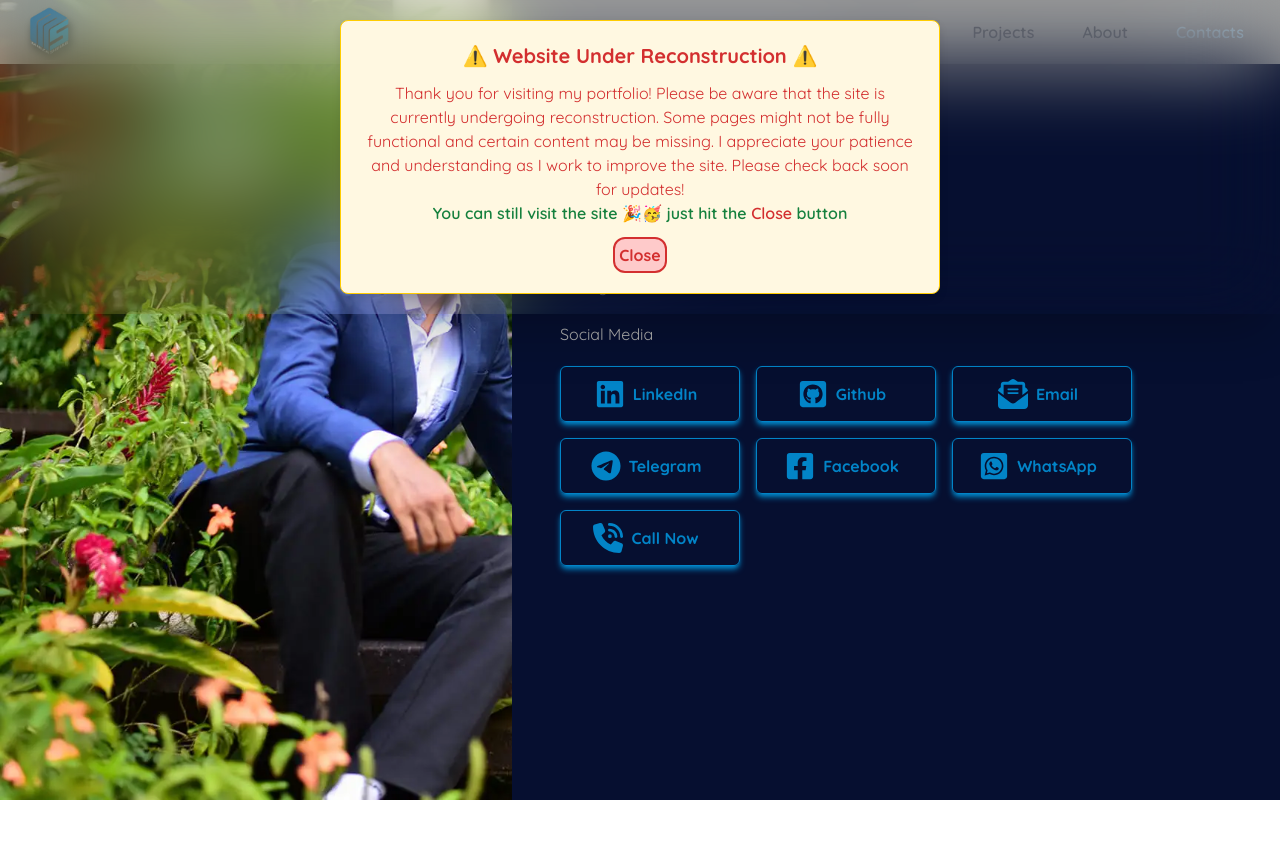
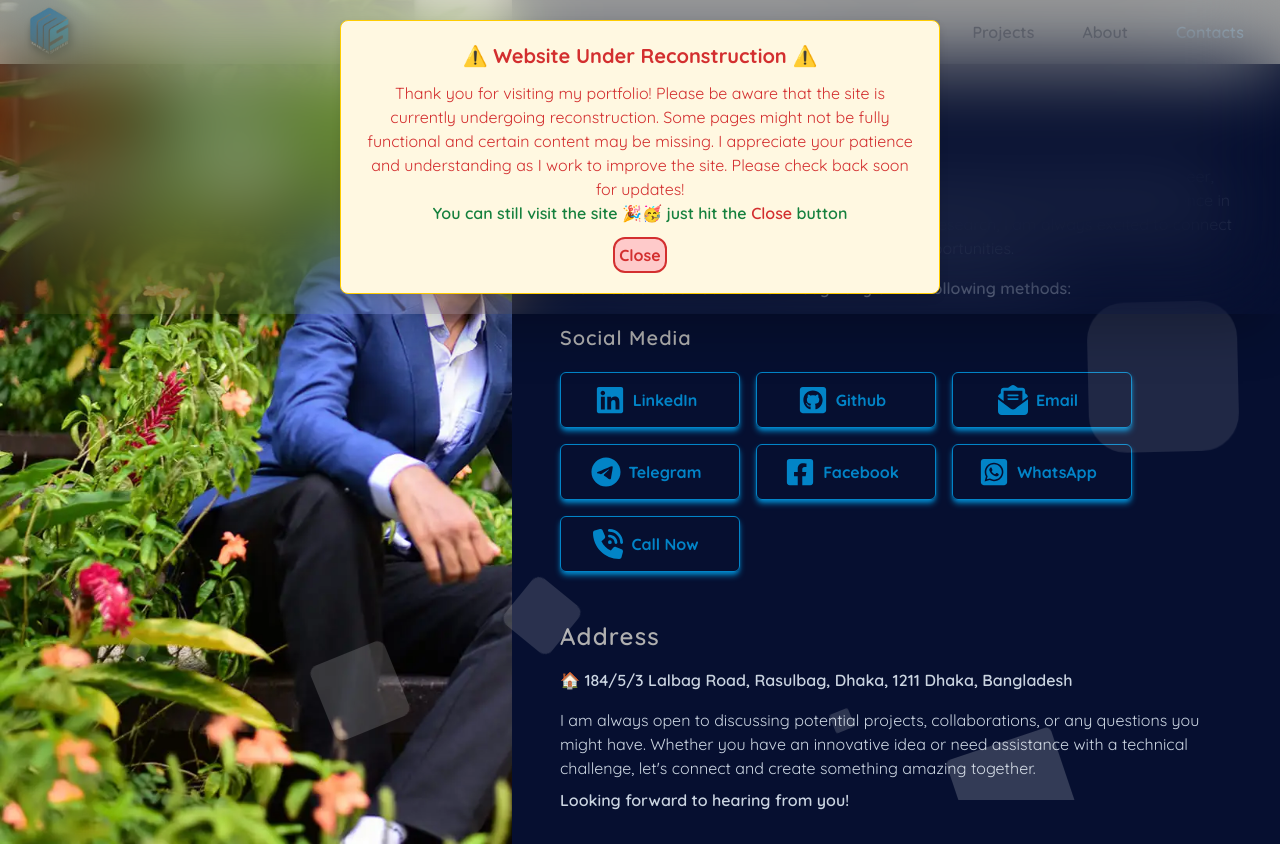
Before and after one commit to MdMirzaShihab/MyPortfolio, a React (Vite) app: page /contact in a window 1280 px wide. Before the commit the page ends 800 px from the top, so only its background shows below. Built offline with nearby package versions, Linux system fonts and the light colour scheme.

Commit message:
Contact Page done

```diff
--- a/src/components/Contact.jsx
+++ b/src/components/Contact.jsx
@@ -1,111 +1,171 @@
-import React from 'react'
+import React from "react";
 import img from "../assets/contactImgLg.webp";
 import { motion } from "framer-motion";
 
 const Contact = () => {
   return (
-    <div className="bg-[#060f30]">
+    <div className="bg-[#060f30] area">
       <div className="flex justify-center min-h-screen">
-      <div className="hidden bg-cover lg:block lg:w-2/5" style={{
-    backgroundImage: `url(${img})`, }}>
-      </div>
+        <div
+          className="hidden bg-cover lg:block lg:w-2/5"
+          style={{
+            backgroundImage: `url(${img})`,
+          }}></div>
         <div className="flex items-center w-full max-w-3xl p-8 mx-auto lg:px-12 lg:w-3/5">
-        <div className="w-full">
-          <h1 className="text-2xl font-semibold tracking-wider text-slate-400 capitalize">
+          <div className="w-full pt-20">
+             <ul className="circles">
+                    <li></li>
+                    <li></li>
+                    <li></li>
+                    <li></li>
+                    <li></li>
+                    <li></li>
+                    <li></li>
+                    <li></li>
+                    <li></li>
+                    <li></li>
+            </ul>
+            <h1 className="text-3xl font-semibold tracking-wider text-gray-200">
               Contact Me.
             </h1>
             <p className="mt-4 text-slate-300">
-            Let’s get .
+              Thank you for visiting my portfolio! I'm Md Mirza Shihab, a
+              passionate software engineer, certified Scrum Master, and aspiring
+              educator and researcher. With extensive experience in software
+              development, project management, and research, I am always excited
+              to connect with like-minded professionals and explore new
+              opportunities.
+            </p>
+            <p className="mt-4 text-md font-semibold text-slate-300">
+              Feel free to reach out to me through any of the following methods:
             </p>
             <div className="mt-6">
-            <h1 className="text-gray-200">Social Media</h1>
+              <h1 className="text-xl font-semibold tracking-wider text-gray-200">
+                Social Media
+              </h1>
               <div className="mt-3 md:flex md:items-center flex-wrap md:-mx-2">
-            <a href='https://www.linkedin.com/in/mdmirza/' target='blank'>
-              <motion.button className="flex justify-center items-center w-full px-4 py-3 text-[#0284c7] rounded-md md:w-[180px] md:mx-2 md:my-2 border border-[#0284c7] shadow-[#0284c7] shadow-md"  whileHover={{ scale: 1.1 }}
+                <a href="https://www.linkedin.com/in/mdmirza/" target="blank">
+                  <motion.button
+                    className="flex justify-center items-center w-full px-4 py-3 text-[#0284c7] rounded-md md:w-[180px] md:mx-2 md:my-2 border border-[#0284c7] shadow-[#0284c7] shadow-md"
+                    whileHover={{ scale: 1.1 }}
                     whileTap={{ scale: 0.9 }}>
-              <svg className="w-[30px] h-[30px] fill-[#0284c7]" viewBox="0 0 448 512" xmlns="http://www.w3.org/2000/svg">
+                    <svg
+                      className="w-[30px] h-[30px] fill-[#0284c7]"
+                      viewBox="0 0 448 512"
+                      xmlns="http://www.w3.org/2000/svg">
                       {/*! Font Awesome Free 6.4.2 by @fontawesome - https://fontawesome.com License - https://fontawesome.com/license (Commercial License) Copyright 2023 Fonticons, Inc. */}
                       <path d="M416 32H31.9C14.3 32 0 46.5 0 64.3v383.4C0 465.5 14.3 480 31.9 480H416c17.6 0 32-14.5 32-32.3V64.3c0-17.8-14.4-32.3-32-32.3zM135.4 416H69V202.2h66.5V416zm-33.2-243c-21.3 0-38.5-17.3-38.5-38.5S80.9 96 102.2 96c21.2 0 38.5 17.3 38.5 38.5 0 21.3-17.2 38.5-38.5 38.5zm282.1 243h-66.4V312c0-24.8-.5-56.7-34.5-56.7-34.6 0-39.9 27-39.9 54.9V416h-66.4V202.2h63.7v29.2h.9c8.9-16.8 30.6-34.5 62.9-34.5 67.2 0 79.7 44.3 79.7 101.9V416z"></path>
-
                     </svg>
-                   <span className="mx-2 font-bold">
-                                LinkedIn
-                            </span>
+                    <span className="mx-2 font-bold">LinkedIn</span>
                   </motion.button>
                 </a>
-              <a href='https://github.com/MdMirzaShihab' target='blank'>
-              <motion.button className="flex justify-center items-center w-full px-4 py-3 text-[#0284c7] rounded-md md:w-[180px] md:mx-2 md:my-2 border border-[#0284c7] shadow-[#0284c7] shadow-md"  whileHover={{ scale: 1.1 }}
+                <a href="https://github.com/MdMirzaShihab" target="blank">
+                  <motion.button
+                    className="flex justify-center items-center w-full px-4 py-3 text-[#0284c7] rounded-md md:w-[180px] md:mx-2 md:my-2 border border-[#0284c7] shadow-[#0284c7] shadow-md"
+                    whileHover={{ scale: 1.1 }}
                     whileTap={{ scale: 0.9 }}>
- <svg className="w-[30px] h-[30px] fill-[#0284c7]" viewBox="0 0 448 512" xmlns="http://www.w3.org/2000/svg">
+                    <svg
+                      className="w-[30px] h-[30px] fill-[#0284c7]"
+                      viewBox="0 0 448 512"
+                      xmlns="http://www.w3.org/2000/svg">
                       {/*! Font Awesome Free 6.4.2 by @fontawesome - https://fontawesome.com License - https://fontawesome.com/license (Commercial License) Copyright 2023 Fonticons, Inc. */}
                       <path d="M400 32H48C21.5 32 0 53.5 0 80v352c0 26.5 21.5 48 48 48h352c26.5 0 48-21.5 48-48V80c0-26.5-21.5-48-48-48zM277.3 415.7c-8.4 1.5-11.5-3.7-11.5-8 0-5.4.2-33 .2-55.3 0-15.6-5.2-25.5-11.3-30.7 37-4.1 76-9.2 76-73.1 0-18.2-6.5-27.3-17.1-39 1.7-4.3 7.4-22-1.7-45-13.9-4.3-45.7 17.9-45.7 17.9-13.2-3.7-27.5-5.6-41.6-5.6-14.1 0-28.4 1.9-41.6 5.6 0 0-31.8-22.2-45.7-17.9-9.1 22.9-3.5 40.6-1.7 45-10.6 11.7-15.6 20.8-15.6 39 0 63.6 37.3 69 74.3 73.1-4.8 4.3-9.1 11.7-10.6 22.3-9.5 4.3-33.8 11.7-48.3-13.9-9.1-15.8-25.5-17.1-25.5-17.1-16.2-.2-1.1 10.2-1.1 10.2 10.8 5 18.4 24.2 18.4 24.2 9.7 29.7 56.1 19.7 56.1 19.7 0 13.9.2 36.5.2 40.6 0 4.3-3 9.5-11.5 8-66-22.1-112.2-84.9-112.2-158.3 0-91.8 70.2-161.5 162-161.5S388 165.6 388 257.4c.1 73.4-44.7 136.3-110.7 158.3zm-98.1-61.1c-1.9.4-3.7-.4-3.9-1.7-.2-1.5 1.1-2.8 3-3.2 1.9-.2 3.7.6 3.9 1.9.3 1.3-1 2.6-3 3zm-9.5-.9c0 1.3-1.5 2.4-3.5 2.4-2.2.2-3.7-.9-3.7-2.4 0-1.3 1.5-2.4 3.5-2.4 1.9-.2 3.7.9 3.7 2.4zm-13.7-1.1c-.4 1.3-2.4 1.9-4.1 1.3-1.9-.4-3.2-1.9-2.8-3.2.4-1.3 2.4-1.9 4.1-1.5 2 .6 3.3 2.1 2.8 3.4zm-12.3-5.4c-.9 1.1-2.8.9-4.3-.6-1.5-1.3-1.9-3.2-.9-4.1.9-1.1 2.8-.9 4.3.6 1.3 1.3 1.8 3.3.9 4.1zm-9.1-9.1c-.9.6-2.6 0-3.7-1.5s-1.1-3.2 0-3.9c1.1-.9 2.8-.2 3.7 1.3 1.1 1.5 1.1 3.3 0 4.1zm-6.5-9.7c-.9.9-2.4.4-3.5-.6-1.1-1.3-1.3-2.8-.4-3.5.9-.9 2.4-.4 3.5.6 1.1 1.3 1.3 2.8.4 3.5zm-6.7-7.4c-.4.9-1.7 1.1-2.8.4-1.3-.6-1.9-1.7-1.5-2.6.4-.6 1.5-.9 2.8-.4 1.3.7 1.9 1.8 1.5 2.6z"></path>
                     </svg>
-                   <span className="mx-2 font-bold">
-                                Github
-                            </span>
+                    <span className="mx-2 font-bold">Github</span>
                   </motion.button>
                 </a>
-              <a href="mailto:contact@mirzashihab.com" target='blank'>
-              <motion.button className="flex justify-center items-center w-full px-4 py-3 text-[#0284c7] rounded-md md:w-[180px] md:mx-2 md:my-2 border border-[#0284c7] shadow-[#0284c7] shadow-md"  whileHover={{ scale: 1.1 }}
+                <a href="mailto:contact@mirzashihab.com" target="blank">
+                  <motion.button
+                    className="flex justify-center items-center w-full px-4 py-3 text-[#0284c7] rounded-md md:w-[180px] md:mx-2 md:my-2 border border-[#0284c7] shadow-[#0284c7] shadow-md"
+                    whileHover={{ scale: 1.1 }}
                     whileTap={{ scale: 0.9 }}>
-<svg className="w-[30px] h-[30px] fill-[#0284c7]" viewBox="0 0 512 512" xmlns="http://www.w3.org/2000/svg">
+                    <svg
+                      className="w-[30px] h-[30px] fill-[#0284c7]"
+                      viewBox="0 0 512 512"
+                      xmlns="http://www.w3.org/2000/svg">
                       <path d="M215.4 96H144 107.8 96v8.8V144v40.4 89L.2 202.5c1.6-18.1 10.9-34.9 25.7-45.8L48 140.3V96c0-26.5 21.5-48 48-48h76.6l49.9-36.9C232.2 3.9 243.9 0 256 0s23.8 3.9 33.5 11L339.4 48H416c26.5 0 48 21.5 48 48v44.3l22.1 16.4c14.8 10.9 24.1 27.7 25.7 45.8L416 273.4v-89V144 104.8 96H404.2 368 296.6 215.4zM0 448V242.1L217.6 403.3c11.1 8.2 24.6 12.7 38.4 12.7s27.3-4.4 38.4-12.7L512 242.1V448v0c0 35.3-28.7 64-64 64H64c-35.3 0-64-28.7-64-64v0zM176 160H336c8.8 0 16 7.2 16 16s-7.2 16-16 16H176c-8.8 0-16-7.2-16-16s7.2-16 16-16zm0 64H336c8.8 0 16 7.2 16 16s-7.2 16-16 16H176c-8.8 0-16-7.2-16-16s7.2-16 16-16z"></path>
                     </svg>
-                   <span className="mx-2 font-bold">
-                               Email
-                            </span>
+                    <span className="mx-2 font-bold">Email</span>
                   </motion.button>
                 </a>
-              <a href='https://t.me/mirzashihab' target='blank'>
-              <motion.button className="flex justify-center items-center w-full px-4 py-3 text-[#0284c7] rounded-md md:w-[180px] md:mx-2 md:my-2 border border-[#0284c7] shadow-[#0284c7] shadow-md"  whileHover={{ scale: 1.1 }}
+                <a href="https://t.me/mirzashihab" target="blank">
+                  <motion.button
+                    className="flex justify-center items-center w-full px-4 py-3 text-[#0284c7] rounded-md md:w-[180px] md:mx-2 md:my-2 border border-[#0284c7] shadow-[#0284c7] shadow-md"
+                    whileHover={{ scale: 1.1 }}
                     whileTap={{ scale: 0.9 }}>
-<svg className="w-[30px] h-[30px] fill-[#0284c7]" viewBox="0 0 496 512" xmlns="http://www.w3.org/2000/svg">
+                    <svg
+                      className="w-[30px] h-[30px] fill-[#0284c7]"
+                      viewBox="0 0 496 512"
+                      xmlns="http://www.w3.org/2000/svg">
                       {/*! Font Awesome Free 6.4.2 by @fontawesome - https://fontawesome.com License - https://fontawesome.com/license (Commercial License) Copyright 2023 Fonticons, Inc. */}
                       <path d="M248,8C111.033,8,0,119.033,0,256S111.033,504,248,504,496,392.967,496,256,384.967,8,248,8ZM362.952,176.66c-3.732,39.215-19.881,134.378-28.1,178.3-3.476,18.584-10.322,24.816-16.948,25.425-14.4,1.326-25.338-9.517-39.287-18.661-21.827-14.308-34.158-23.215-55.346-37.177-24.485-16.135-8.612-25,5.342-39.5,3.652-3.793,67.107-61.51,68.335-66.746.153-.655.3-3.1-1.154-4.384s-3.59-.849-5.135-.5q-3.283.746-104.608,69.142-14.845,10.194-26.894,9.934c-8.855-.191-25.888-5.006-38.551-9.123-15.531-5.048-27.875-7.717-26.8-16.291q.84-6.7,18.45-13.7,108.446-47.248,144.628-62.3c68.872-28.647,83.183-33.623,92.511-33.789,2.052-.034,6.639.474,9.61,2.885a10.452,10.452,0,0,1,3.53,6.716A43.765,43.765,0,0,1,362.952,176.66Z"></path>
                     </svg>
-                   <span className="mx-2 font-bold">
-                                Telegram
-                            </span>
+                    <span className="mx-2 font-bold">Telegram</span>
                   </motion.button>
                 </a>
-              <a href='https://github.com/MdMirzaShihab' target='blank'>
-              <motion.button className="flex justify-center items-center w-full px-4 py-3 text-[#0284c7] rounded-md md:w-[180px] md:mx-2 md:my-2 border border-[#0284c7] shadow-[#0284c7] shadow-md"  whileHover={{ scale: 1.1 }}
+                <a href="https://github.com/MdMirzaShihab" target="blank">
+                  <motion.button
+                    className="flex justify-center items-center w-full px-4 py-3 text-[#0284c7] rounded-md md:w-[180px] md:mx-2 md:my-2 border border-[#0284c7] shadow-[#0284c7] shadow-md"
+                    whileHover={{ scale: 1.1 }}
                     whileTap={{ scale: 0.9 }}>
-              <svg className="w-[30px] h-[30px] fill-[#0284c7]" viewBox="0 0 448 512" xmlns="http://www.w3.org/2000/svg">
+                    <svg
+                      className="w-[30px] h-[30px] fill-[#0284c7]"
+                      viewBox="0 0 448 512"
+                      xmlns="http://www.w3.org/2000/svg">
                       {/*! Font Awesome Free 6.4.2 by @fontawesome - https://fontawesome.com License - https://fontawesome.com/license (Commercial License) Copyright 2023 Fonticons, Inc. */}
                       <path d="M400 32H48A48 48 0 0 0 0 80v352a48 48 0 0 0 48 48h137.25V327.69h-63V256h63v-54.64c0-62.15 37-96.48 93.67-96.48 27.14 0 55.52 4.84 55.52 4.84v61h-31.27c-30.81 0-40.42 19.12-40.42 38.73V256h68.78l-11 71.69h-57.78V480H400a48 48 0 0 0 48-48V80a48 48 0 0 0-48-48z"></path>
-
                     </svg>
                     <span className="mx-2 font-bold justify-center">
                       Facebook
                     </span>
                   </motion.button>
                 </a>
-              <a href="https://wa.me/qr/EFOBSKDSAJC4F1" target='blank'>
-              <motion.button className="flex justify-center items-center w-full px-4 py-3 text-[#0284c7] rounded-md md:w-[180px] md:mx-2 md:my-2 border border-[#0284c7] shadow-[#0284c7] shadow-md"  whileHover={{ scale: 1.1 }}
+                <a href="https://wa.me/qr/EFOBSKDSAJC4F1" target="blank">
+                  <motion.button
+                    className="flex justify-center items-center w-full px-4 py-3 text-[#0284c7] rounded-md md:w-[180px] md:mx-2 md:my-2 border border-[#0284c7] shadow-[#0284c7] shadow-md"
+                    whileHover={{ scale: 1.1 }}
                     whileTap={{ scale: 0.9 }}>
-<svg className="w-[30px] h-[30px] fill-[#0284c7]" viewBox="0 0 448 512" xmlns="http://www.w3.org/2000/svg">
+                    <svg
+                      className="w-[30px] h-[30px] fill-[#0284c7]"
+                      viewBox="0 0 448 512"
+                      xmlns="http://www.w3.org/2000/svg">
                       {/*! Font Awesome Free 6.4.2 by @fontawesome - https://fontawesome.com License - https://fontawesome.com/license (Commercial License) Copyright 2023 Fonticons, Inc. */}
                       <path d="M224 122.8c-72.7 0-131.8 59.1-131.9 131.8 0 24.9 7 49.2 20.2 70.1l3.1 5-13.3 48.6 49.9-13.1 4.8 2.9c20.2 12 43.4 18.4 67.1 18.4h.1c72.6 0 133.3-59.1 133.3-131.8 0-35.2-15.2-68.3-40.1-93.2-25-25-58-38.7-93.2-38.7zm77.5 188.4c-3.3 9.3-19.1 17.7-26.7 18.8-12.6 1.9-22.4.9-47.5-9.9-39.7-17.2-65.7-57.2-67.7-59.8-2-2.6-16.2-21.5-16.2-41s10.2-29.1 13.9-33.1c3.6-4 7.9-5 10.6-5 2.6 0 5.3 0 7.6.1 2.4.1 5.7-.9 8.9 6.8 3.3 7.9 11.2 27.4 12.2 29.4s1.7 4.3.3 6.9c-7.6 15.2-15.7 14.6-11.6 21.6 15.3 26.3 30.6 35.4 53.9 47.1 4 2 6.3 1.7 8.6-1 2.3-2.6 9.9-11.6 12.5-15.5 2.6-4 5.3-3.3 8.9-2 3.6 1.3 23.1 10.9 27.1 12.9s6.6 3 7.6 4.6c.9 1.9.9 9.9-2.4 19.1zM400 32H48C21.5 32 0 53.5 0 80v352c0 26.5 21.5 48 48 48h352c26.5 0 48-21.5 48-48V80c0-26.5-21.5-48-48-48zM223.9 413.2c-26.6 0-52.7-6.7-75.8-19.3L64 416l22.5-82.2c-13.9-24-21.2-51.3-21.2-79.3C65.4 167.1 136.5 96 223.9 96c42.4 0 82.2 16.5 112.2 46.5 29.9 30 47.9 69.8 47.9 112.2 0 87.4-72.7 158.5-160.1 158.5z"></path>
                     </svg>
-                   <span className="mx-2 font-bold">
-                                WhatsApp
-                            </span>
+                    <span className="mx-2 font-bold">WhatsApp</span>
                   </motion.button>
                 </a>
-              <a href="tel:+8801518990333" target='blank'>
-              <motion.button className="flex justify-center items-center w-full px-4 py-3 text-[#0284c7] rounded-md md:w-[180px] md:mx-2 md:my-2 border border-[#0284c7] shadow-[#0284c7] shadow-md"  whileHover={{ scale: 1.1 }}
+                <a href="tel:+8801518990333" target="blank">
+                  <motion.button
+                    className="flex justify-center items-center w-full px-4 py-3 text-[#0284c7] rounded-md md:w-[180px] md:mx-2 md:my-2 border border-[#0284c7] shadow-[#0284c7] shadow-md"
+                    whileHover={{ scale: 1.1 }}
                     whileTap={{ scale: 0.9 }}>
-<svg className="w-[30px] h-[30px] fill-[#0284c7]" viewBox="0 0 512 512" xmlns="http://www.w3.org/2000/svg">
+                    <svg
+                      className="w-[30px] h-[30px] fill-[#0284c7]"
+                      viewBox="0 0 512 512"
+                      xmlns="http://www.w3.org/2000/svg">
                       {/*! Font Awesome Free 6.4.2 by @fontawesome - https://fontawesome.com License - https://fontawesome.com/license (Commercial License) Copyright 2023 Fonticons, Inc. */}
                       <path d="M280 0C408.1 0 512 103.9 512 232c0 13.3-10.7 24-24 24s-24-10.7-24-24c0-101.6-82.4-184-184-184c-13.3 0-24-10.7-24-24s10.7-24 24-24zm8 192a32 32 0 1 1 0 64 32 32 0 1 1 0-64zm-32-72c0-13.3 10.7-24 24-24c75.1 0 136 60.9 136 136c0 13.3-10.7 24-24 24s-24-10.7-24-24c0-48.6-39.4-88-88-88c-13.3 0-24-10.7-24-24zM117.5 1.4c19.4-5.3 39.7 4.6 47.4 23.2l40 96c6.8 16.3 2.1 35.2-11.6 46.3L144 207.3c33.3 70.4 90.3 127.4 160.7 160.7L345 318.7c11.2-13.7 30-18.4 46.3-11.6l96 40c18.6 7.7 28.5 28 23.2 47.4l-24 88C481.8 499.9 466 512 448 512C200.6 512 0 311.4 0 64C0 46 12.1 30.2 29.5 25.4l88-24z"></path>
                     </svg>
-                   <span className="mx-2 font-bold">
-                                Call Now
-                            </span>
+                    <span className="mx-2 font-bold">Call Now</span>
                   </motion.button>
                 </a>
               </div>
+              <h1 className="text-2xl mt-10 font-semibold tracking-wider text-gray-200">
+                Address
+              </h1>
+              <p className="mt-4 text-md font-semibold text-slate-300">
+                🏠 184/5/3 Lalbag Road, Rasulbag, Dhaka, 1211 Dhaka, Bangladesh
+              </p>
+              <p className="mt-4 text-slate-300">
+                I am always open to discussing potential projects,
+                collaborations, or any questions you might have. Whether you
+                have an innovative idea or need assistance with a technical
+                challenge, let's connect and create something amazing together.
+              </p>
+              <p className="mt-2 text-md font-semibold text-slate-300">
+                Looking forward to hearing from you!
+              </p>
             </div>
           </div>
         </div>
@@ -114,5 +174,4 @@ const Contact = () => {
   );
 };
 
-
-export default Contact
+export default Contact;
--- a/src/index.css
+++ b/src/index.css
@@ -203,3 +203,122 @@
   filter: none;
   transform: scale(1.05);
 }
+
+
+/* Contact Page */
+
+
+.circles{
+  position: absolute;
+  top: 0;
+  left: 0;
+  width: 100%;
+  height: 100%;
+  overflow: hidden;
+}
+
+.circles li{
+  position: absolute;
+  display: block;
+  list-style: none;
+  width: 20px;
+  height: 20px;
+  background: rgba(255, 255, 255, 0.2);
+  animation: animate 25s linear infinite;
+  bottom: -150px;
+
+}
+
+.circles li:nth-child(1){
+  left: 25%;
+  width: 80px;
+  height: 80px;
+  animation-delay: 0s;
+}
+
+
+.circles li:nth-child(2){
+  left: 10%;
+  width: 20px;
+  height: 20px;
+  animation-delay: 2s;
+  animation-duration: 12s;
+}
+
+.circles li:nth-child(3){
+  left: 70%;
+  width: 20px;
+  height: 20px;
+  animation-delay: 4s;
+}
+
+.circles li:nth-child(4){
+  left: 40%;
+  width: 60px;
+  height: 60px;
+  animation-delay: 0s;
+  animation-duration: 18s;
+}
+
+.circles li:nth-child(5){
+  left: 65%;
+  width: 20px;
+  height: 20px;
+  animation-delay: 0s;
+}
+
+.circles li:nth-child(6){
+  left: 75%;
+  width: 110px;
+  height: 110px;
+  animation-delay: 3s;
+}
+
+.circles li:nth-child(7){
+  left: 35%;
+  width: 150px;
+  height: 150px;
+  animation-delay: 7s;
+}
+
+.circles li:nth-child(8){
+  left: 50%;
+  width: 25px;
+  height: 25px;
+  animation-delay: 15s;
+  animation-duration: 45s;
+}
+
+.circles li:nth-child(9){
+  left: 20%;
+  width: 15px;
+  height: 15px;
+  animation-delay: 2s;
+  animation-duration: 35s;
+}
+
+.circles li:nth-child(10){
+  left: 85%;
+  width: 150px;
+  height: 150px;
+  animation-delay: 0s;
+  animation-duration: 11s;
+}
+
+
+
+@keyframes animate {
+
+  0%{
+      transform: translateY(0) rotate(0deg);
+      opacity: 1;
+      border-radius: 0;
+  }
+
+  100%{
+      transform: translateY(-1000px) rotate(720deg);
+      opacity: 0;
+      border-radius: 50%;
+  }
+
+}
```
Lines whose indentation alone changed are shown as unchanged.
